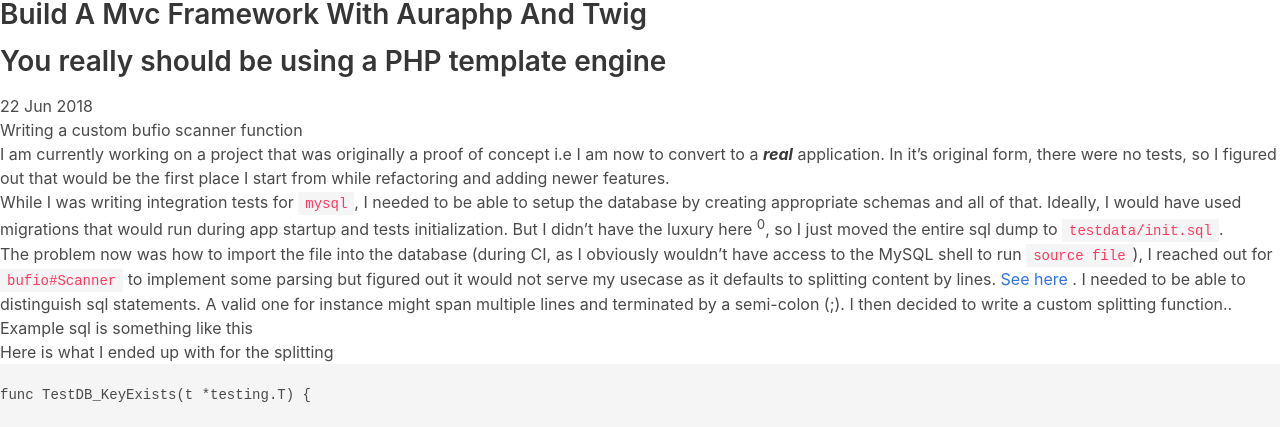
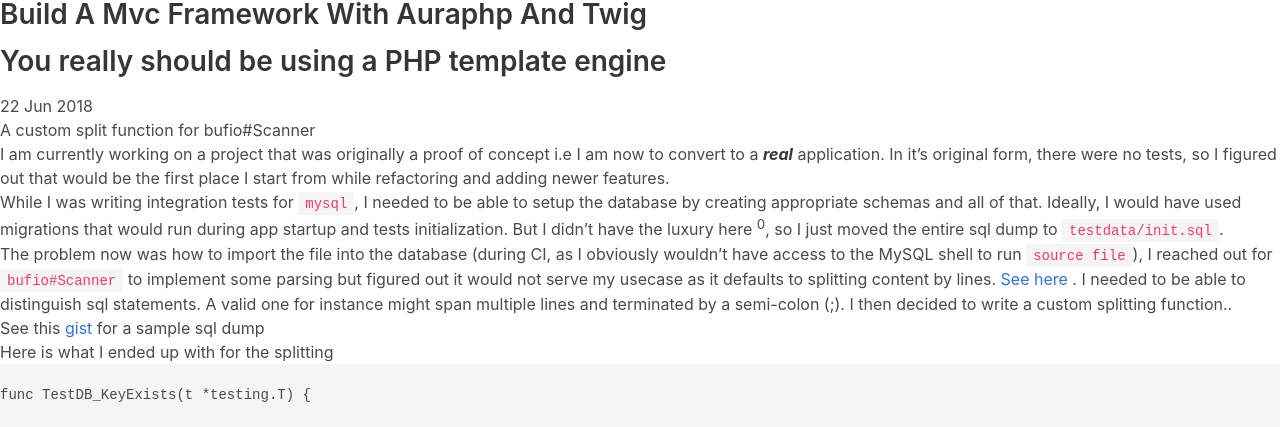
Before and after one commit to adelowo/portfolio, a Jekyll site: the page built from _posts/2018-06-22-custom-split-function-bufio-scanner.md, in a window 1280 px wide and 900 px high, scrolled down 11382 px. Shown: the part 140-567 px from the top of the window. Built offline with Jekyll 4.4.1, drawn with Linux system fonts in a browser that asks for light colours; comment, search, counter and statistics services are not loaded; some of the changed text lies outside the part shown.

Commit message:
little important updates

```diff
--- a/_posts/2018-06-22-a-custom-scanner-bufio-scanner.md
+++ b/_posts/2018-06-22-custom-split-function-bufio-scanner.md
@@ -2,7 +2,7 @@
 
 layout: post
 tags: ["Go"]
-title: "Writing a custom bufio scanner function"
+title: "A custom split function for bufio#Scanner"
 
 ---
 
@@ -25,9 +25,7 @@ A valid one for instance might span multiple lines and terminated by a
 semi-colon (;). I then decided to write a custom splitting function..
 
 
-Example sql is something like this
-
-
+See this [gist](https://gist.github.com/adelowo/4de408f0b272a4e746b0a2678e7de411) for a sample sql dump
 
 Here is what I ended up with for the splitting
 
```
